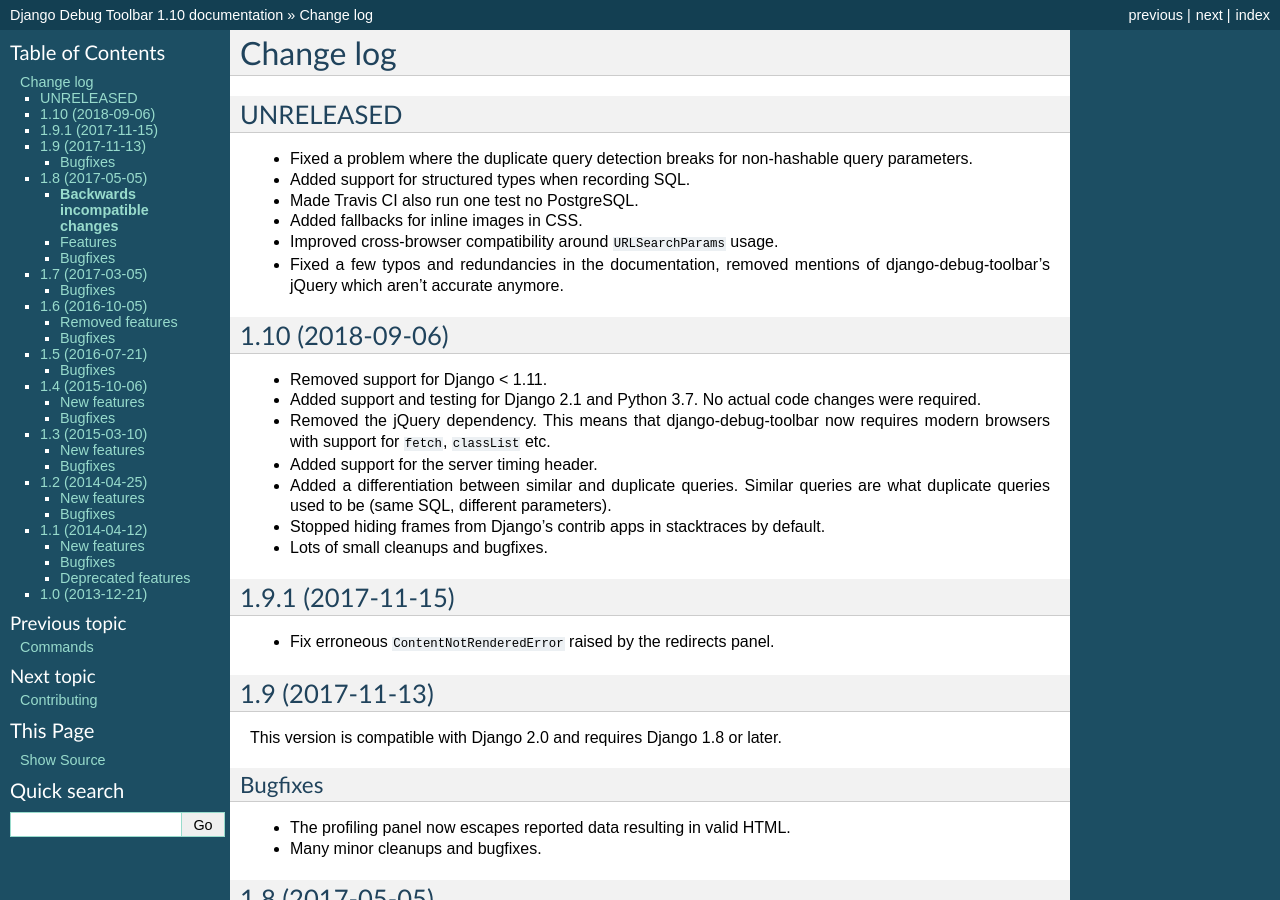
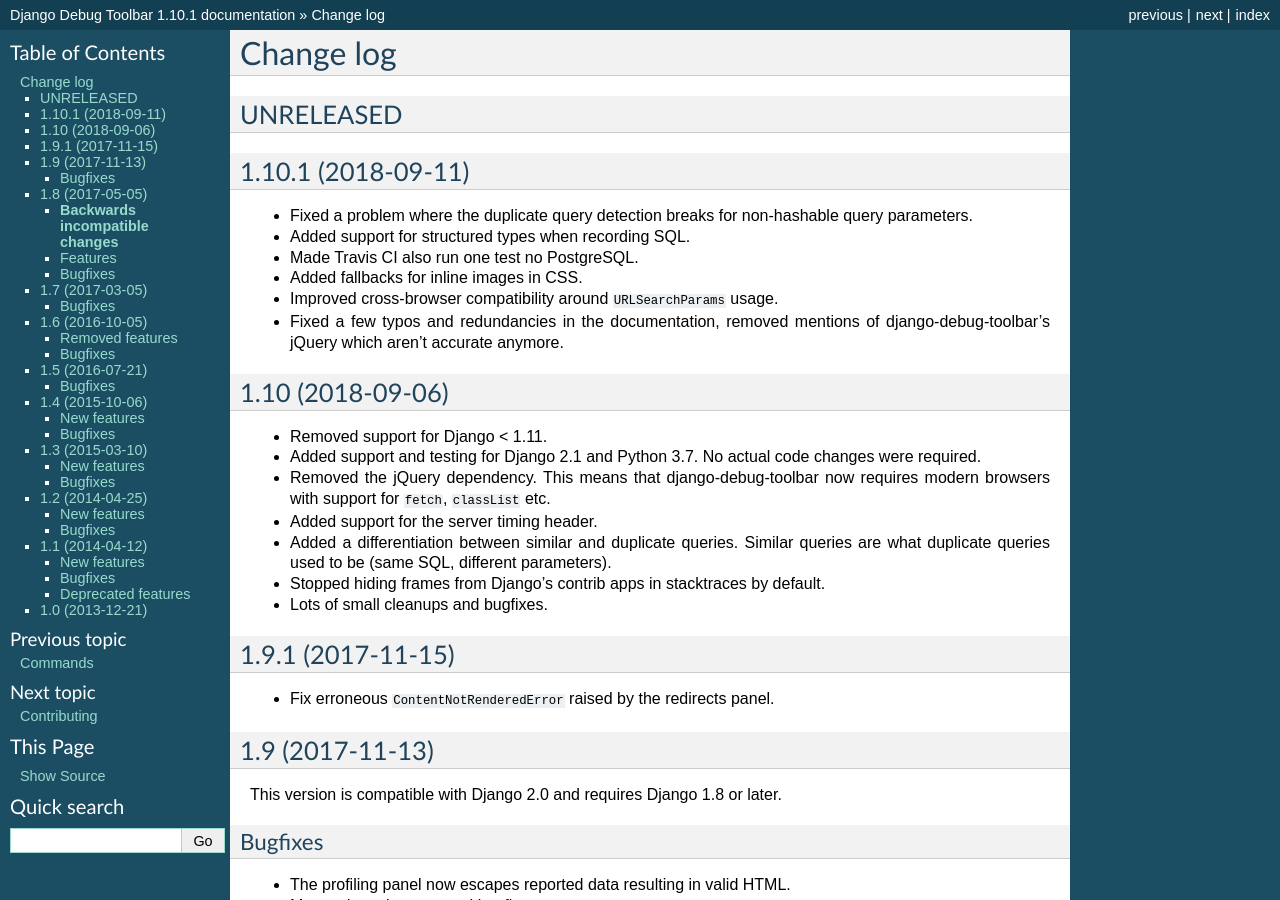
Before and after one commit to jazzband/django-debug-toolbar, a Sphinx documentation site: the page built from docs/changes.rst, in a window 1280 px wide and 900 px high. Built offline with Sphinx 7.4.7, drawn with Linux system fonts in a browser that asks for light colours; some of the changed text lies outside the part shown.

Commit message:
django-debug-toolbar 1.10.1

```diff
--- a/README.rst
+++ b/README.rst
@@ -31,7 +31,7 @@
 In addition to the built-in panels, a number of third-party panels are
 contributed by the community.
 
-The current version of the Debug Toolbar is 1.10. It works on Django ≥ 1.11.
+The current version of the Debug Toolbar is 1.10.1. It works on Django ≥ 1.11.
 
 Documentation, including installation and configuration instructions, is
 available at https://django-debug-toolbar.readthedocs.io/.
--- a/docs/changes.rst
+++ b/docs/changes.rst
@@ -3,6 +3,9 @@
 
 UNRELEASED
 ----------
+
+1.10.1 (2018-09-11)
+-------------------
 
 * Fixed a problem where the duplicate query detection breaks for
   non-hashable query parameters.
--- a/docs/conf.py
+++ b/docs/conf.py
@@ -59,9 +59,9 @@
 # built documents.
 #
 # The short X.Y version.
-version = '1.10'
+version = '1.10.1'
 # The full version, including alpha/beta/rc tags.
-release = '1.10'
+release = '1.10.1'
 
 # The language for content autogenerated by Sphinx. Refer to documentation
 # for a list of supported languages.
--- a/setup.py
+++ b/setup.py
@@ -6,7 +6,7 @@
 
 setup(
     name='django-debug-toolbar',
-    version='1.10',
+    version='1.10.1',
     description='A configurable set of panels that display various debug '
                 'information about the current request/response.',
     long_description=open('README.rst', encoding='utf-8').read(),
```
